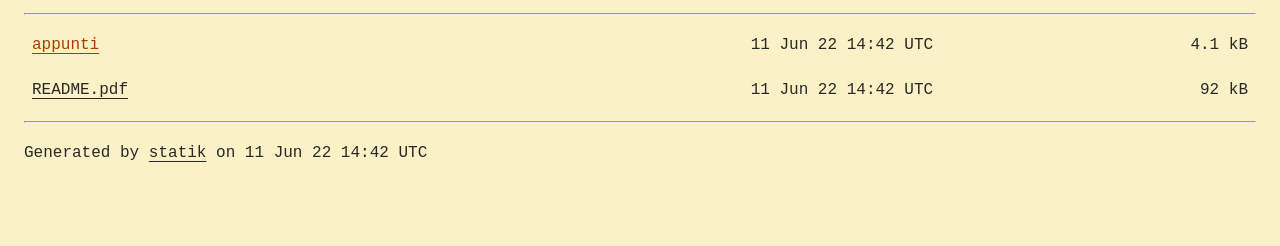
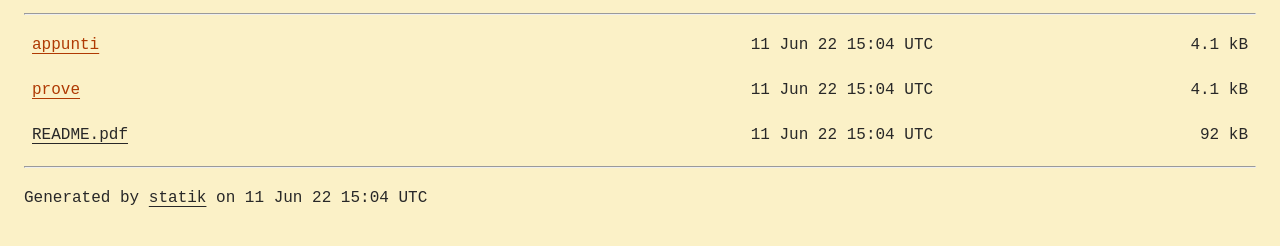
Before and after one commit to csunibo/informatica-teorica, a plain HTML site: page index.html in a window 1280 px wide. Shown: the part 86-332 px from the top of the page. Drawn offline with Linux system fonts and the light colour scheme.

Commit message:
Deploying to gh-pages from @ csunibo/informatica-teorica@18ed97114ef2adea4d88d3b424d4c4f0f0254e2c 🚀

```diff
--- a/index.html
+++ b/index.html
@@ -1 +1 @@
-<!doctype html><html lang=en><meta name=viewport content="width=device-width"><style>:root{--b:#fbf1c7;--f:#282828;--d:#af3a03;font-family:monospace;font-size:16px}*{color:var(--f);background:var(--b)}body{margin:0;padding:1.5rem;line-height:1.8}h1{font-size:1.5rem}a{word-wrap:break-word;min-width:0;white-space:pre-wrap;text-underline-position:under}.d{color:var(--d)}.g{display:grid;width:100%;grid-template-columns:7fr 3fr 2fr}.g *{margin:.5rem}.g *:nth-child(3n+3){text-align:right}@media(prefers-color-scheme:dark){:root{--b:#282828;--f:#fbf1c7;--d:#fe8019}}@media(max-width:880px){.g{grid-template-columns:7fr 3fr}.g *{margin:1rem}.g *:nth-child(3n+2){display:none}}</style><title>Index of /informatica-teorica/</title><h1>Index of <a href=https://csunibo.github.io/>csunibo</a>/<a href=https://csunibo.github.io/informatica-teorica/>informatica-teorica</a>/</h1><hr><div class=g><a href=https://csunibo.github.io/informatica-teorica/appunti class=d>appunti</a><p>11 Jun 22 14:42 UTC<p>4.1 kB</p><a href=https://csunibo.github.io/informatica-teorica/README.pdf>README.pdf</a><p>11 Jun 22 14:42 UTC<p>92 kB</div><hr><p>Generated by <a href=https://github.com/lucat1/statik>statik</a> on 11 Jun 22 14:42 UTC
+<!doctype html><html lang=en><meta name=viewport content="width=device-width"><style>:root{--b:#fbf1c7;--f:#282828;--d:#af3a03;font-family:monospace;font-size:16px}*{color:var(--f);background:var(--b)}body{margin:0;padding:1.5rem;line-height:1.8}h1{font-size:1.5rem}a{word-wrap:break-word;min-width:0;white-space:pre-wrap;text-underline-position:under}.d{color:var(--d)}.g{display:grid;width:100%;grid-template-columns:7fr 3fr 2fr}.g *{margin:.5rem}.g *:nth-child(3n+3){text-align:right}@media(prefers-color-scheme:dark){:root{--b:#282828;--f:#fbf1c7;--d:#fe8019}}@media(max-width:880px){.g{grid-template-columns:7fr 3fr}.g *{margin:1rem}.g *:nth-child(3n+2){display:none}}</style><title>Index of /informatica-teorica/</title><h1>Index of <a href=https://csunibo.github.io/>csunibo</a>/<a href=https://csunibo.github.io/informatica-teorica/>informatica-teorica</a>/</h1><hr><div class=g><a href=https://csunibo.github.io/informatica-teorica/appunti class=d>appunti</a><p>11 Jun 22 15:04 UTC<p>4.1 kB</p><a href=https://csunibo.github.io/informatica-teorica/prove class=d>prove</a><p>11 Jun 22 15:04 UTC<p>4.1 kB</p><a href=https://csunibo.github.io/informatica-teorica/README.pdf>README.pdf</a><p>11 Jun 22 15:04 UTC<p>92 kB</div><hr><p>Generated by <a href=https://github.com/lucat1/statik>statik</a> on 11 Jun 22 15:04 UTC
```
Also changed, not shown: appunti/index.html (+1 -1 lines), prove/index.html (added, +1 -0 lines), 2 other files.
